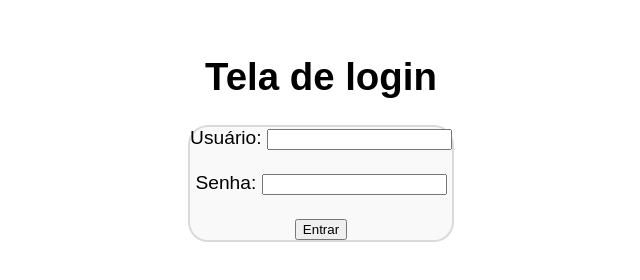
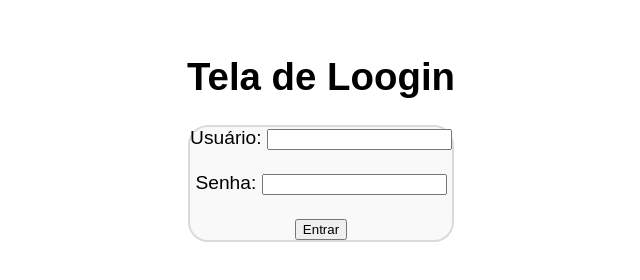
Before and after one commit to EduardoFrauzino/login-html-css-ci-cd, a plain HTML site: page index.html in a window 1280 px wide. Shown: the whole page, without its empty margins (319-959 px from the left). Drawn offline with Linux system fonts and the light colour scheme.

```diff
--- a/index.html
+++ b/index.html
@@ -8,7 +8,7 @@
     <link rel="stylesheet" href="style.css">
 </head>
 <body>
-    <h1>Tela de login</h1>
+    <h1>Tela de Loogin</h1>
 
     <form>
         <label for="username">Usuário:</label>
```
